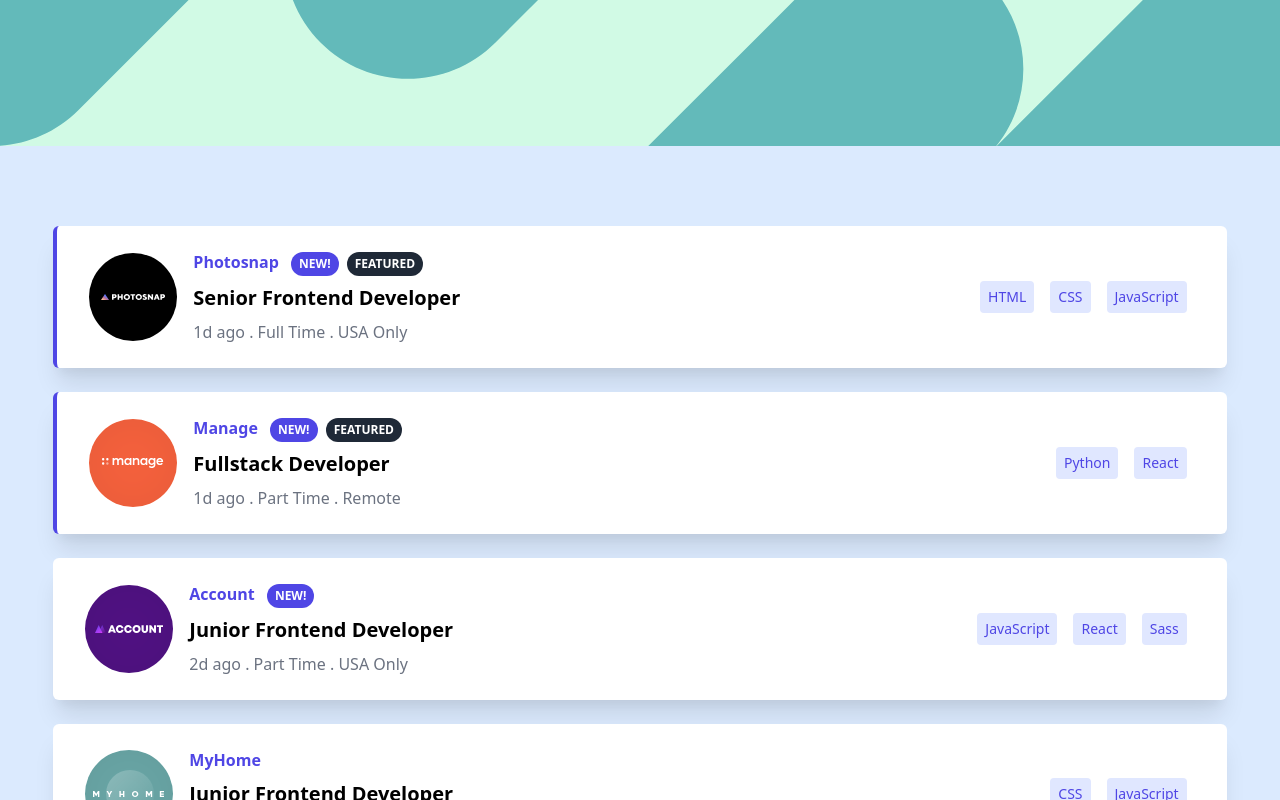
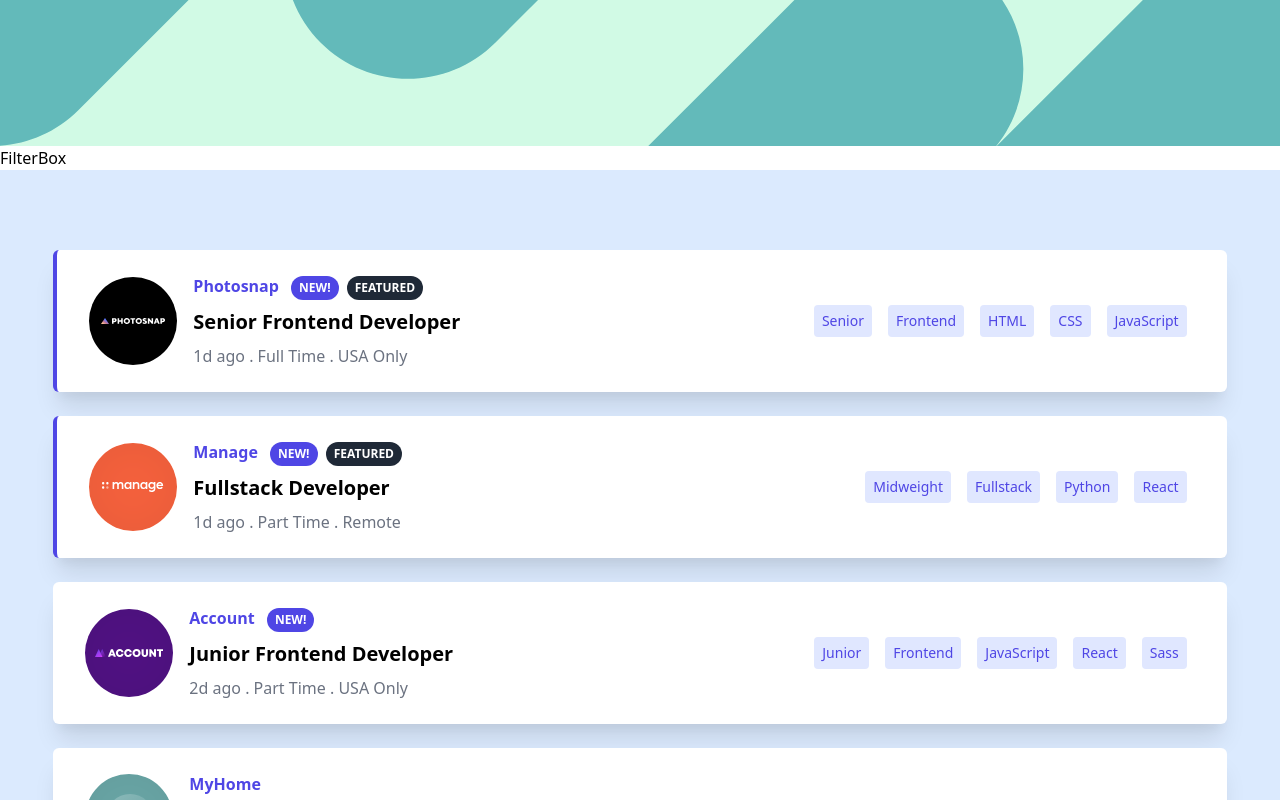
Before and after one commit to arfaoui-aziz/internshipFinder, a React (Create React App) app: page / in a window 1280 px wide. Shown: the top 800 px of the page. Built offline with nearby package versions, Linux system fonts and the light colour scheme.

Commit message:
feat: Adding FilterBox Component

```diff
--- a/src/App.js
+++ b/src/App.js
@@ -2,6 +2,7 @@
 import data from "./db/data";
 import React, { useState, useEffect } from "react";
 import Header from "./components/Header";
+import FilterBox from "./components/FilterBox";
 
 function App() {
   const [internships, setInternships] = useState([]);
@@ -11,6 +12,7 @@
   return (
     <>
       <Header />
+      <FilterBox />
       <div className="py-20 bg-blue-100 ">
         {internships.length ? (
           internships.map((internship) => (
--- /dev/null
+++ b/src/components/FilterBox.js
@@ -0,0 +1,5 @@
+import React from "react";
+
+export default function FilterBox() {
+  return <div>FilterBox</div>;
+}
--- a/src/components/JobBoard.js
+++ b/src/components/JobBoard.js
@@ -11,6 +11,8 @@
     postedAt,
     contract,
     location,
+    role,
+    level,
     languages,
     tools,
   } = internship;
@@ -27,12 +29,12 @@
         <h3 className="font-bold text-indigo-600">
           {company}{" "}
           {isNew && (
-            <span class="ml-2 text-xs font-semibold uppercase inline-block py-1 px-2 rounded-full text-white bg-indigo-600  last:mr-0 mr-1">
+            <span className="ml-2 text-xs font-semibold uppercase inline-block py-1 px-2 rounded-full text-white bg-indigo-600  last:mr-0 mr-1">
               new!
             </span>
           )}{" "}
           {featured && (
-            <span class="text-xs font-semibold uppercase inline-block py-1 px-2 rounded-full text-white bg-gray-800 last:mr-0 mr-1">
+            <span className="text-xs font-semibold uppercase inline-block py-1 px-2 rounded-full text-white bg-gray-800 last:mr-0 mr-1">
               featured
             </span>
           )}
@@ -44,6 +46,9 @@
       </div>
 
       <div className="flex flex-wrap mb-4 gap-2 md:m-0">
+        <Label tag={level} />
+        <Label tag={role} />
+
         {languages.map((lang, index) => (
           <Label tag={lang} key={index} />
         ))}
--- a/src/components/Label.js
+++ b/src/components/Label.js
@@ -1,8 +1,14 @@
-import React from "react";
+import React, { useState } from "react";
 
 export default function Label({ tag }) {
+  const [filter, setFilter] = useState([]);
   return (
-    <span class="text-sm font-medium inline-block py-1.5 px-2  rounded text-indigo-600 bg-indigo-100  last:mr-0 mr-2 cursor-pointer">
+    <span
+      className="text-sm font-medium inline-block py-1.5 px-2  rounded text-indigo-600 bg-indigo-100  last:mr-0 mr-2 cursor-pointer"
+      onClick={() => {
+        setFilter([...filter, tag]);
+      }}
+    >
       {tag}
     </span>
   );
```
